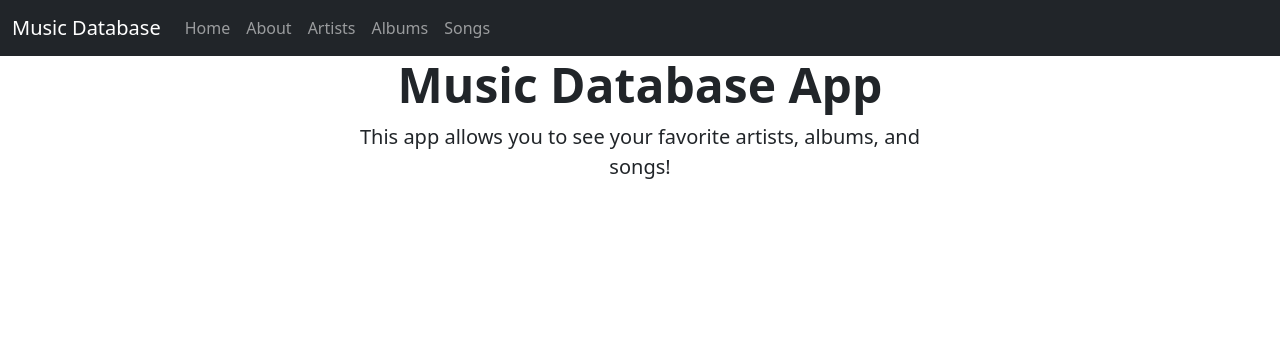
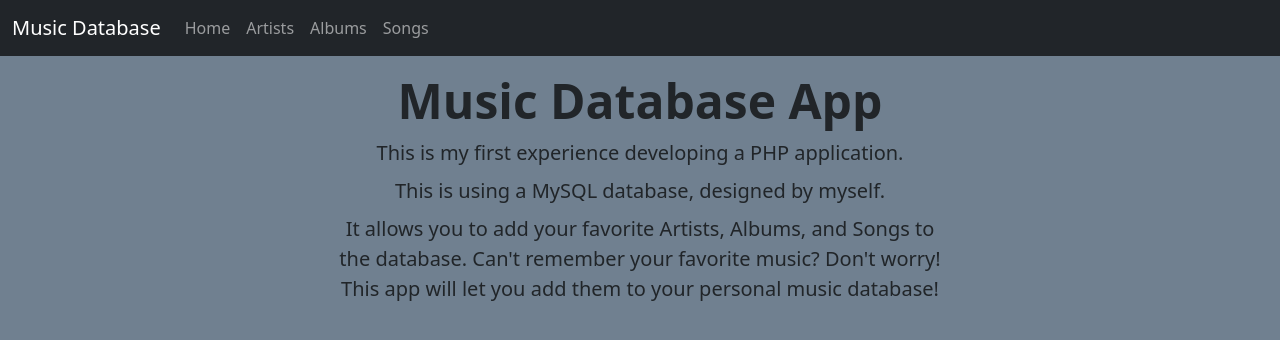
Before and after one commit to mslew/db-final-project, a PHP site: page / in a window 1280 px wide. Shown: the top 340 px of the page. Run offline with PHP 8.4, Linux system fonts and the light colour scheme.

Commit message:
added some color to the home page. may style the rest if I have freetime. deleted about page bc it wasn't necessary.

```diff
--- a/albums.php
+++ b/albums.php
@@ -20,8 +20,7 @@
 
       <div class="collapse navbar-collapse" id="navbar">
         <div class="navbar-nav me-auto mb-2 mb-lg-0">
-          <a class="nav-link" aria-current="page" href="index.html">Home</a>
-          <a class="nav-link" href="about.html">About</a>
+        <a class="nav-link" aria-current="page" href="index.html">Home</a>
           <a class="nav-link" aria-current="players" href="artists.php">Artists</a>
           <a class="nav-link" aria-current="players" href="albums.php">Albums</a>
           <a class="nav-link" aria-current="players" href="songs.php">Songs</a>
--- a/artists.php
+++ b/artists.php
@@ -20,7 +20,6 @@
       <div class="collapse navbar-collapse" id="navbar">
         <div class="navbar-nav me-auto mb-2 mb-lg-0">
           <a class="nav-link" aria-current="page" href="index.html">Home</a>
-          <a class="nav-link" href="about.html">About</a>
           <a class="nav-link" aria-current="players" href="artists.php">Artists</a>
           <a class="nav-link" aria-current="players" href="albums.php">Albums</a>
           <a class="nav-link" aria-current="players" href="songs.php">Songs</a>
--- a/index.html
+++ b/index.html
@@ -1,16 +1,13 @@
 <!doctype html>
 <html lang="en">
 <head>
-  <meta charset="utf-8">
-  <meta name="viewport" content="width=device-width, initial-scale=1">
-
-  <link href="https://cdn.jsdelivr.net/npm/bootstrap@5.0.2/dist/css/bootstrap.min.css" rel="stylesheet"
+    <meta charset="utf-8">
+    <meta name="viewport" content="width=device-width, initial-scale=1">
+    <link href="https://cdn.jsdelivr.net/npm/bootstrap@5.0.2/dist/css/bootstrap.min.css" rel="stylesheet"
     integrity="sha384-EVSTQN3/azprG1Anm3QDgpJLIm9Nao0Yz1ztcQTwFspd3yD65VohhpuuCOmLASjC" crossorigin="anonymous">
-  <title>Music Database</title>
+    <title>Music Database</title>
 </head>
-
-<body>
-
+<body style="background-color:slategray;">
   <nav class="navbar navbar-expand-lg navbar-dark bg-dark" aria-label="Fifth navbar example">
     <div class="container-fluid">
       <a class="navbar-brand" href="#">Music Database</a>
@@ -18,11 +15,9 @@
         aria-controls="navbarsExample05" aria-expanded="false" aria-label="Toggle navigation">
         <span class="navbar-toggler-icon"></span>
       </button>
-
       <div class="collapse navbar-collapse" id="navbar">
         <div class="navbar-nav me-auto mb-2 mb-lg-0">
           <a class="nav-link" aria-current="page" href="index.html">Home</a>
-          <a class="nav-link" href="about.html">About</a>
           <a class="nav-link" aria-current="players" href="artists.php">Artists</a>
           <a class="nav-link" aria-current="players" href="albums.php">Albums</a>
           <a class="nav-link" aria-current="players" href="songs.php">Songs</a>
@@ -30,18 +25,20 @@
       </div>
     </div>
   </nav>
-
   <section class="main">
     <div class="container-fluid">
       <div class="px-4 py-5my-5 text-center">
-        <h1 class="display-5 fw-bold">Music Database App</h1>
+        <h1 class="display-5 fw-bold mt-3">Music Database App</h1>
         <div class="col-lg-6 mx-auto">
-          <p class="lead mb-4">This app allows you to see your favorite artists, albums, and songs!</p>
+          <p class="lead mb-2">This is my first experience developing a PHP application.</p>
+          <p class="lead mb-2">This is using a MySQL database, designed by myself.</p>
+          <p class="lead mb-2">It allows you to add your favorite Artists, Albums, and Songs to the database.
+            Can't remember your favorite music? Don't worry! This app will let you add them to your personal music database!
+          </p>
         </div>
       </div>
     </div>
   </section>
-
   <script src="https://cdn.jsdelivr.net/npm/bootstrap@5.0.2/dist/js/bootstrap.bundle.min.js"
     integrity="sha384-MrcW6ZMFYlzcLA8Nl+NtUVF0sA7MsXsP1UyJoMp4YLEuNSfAP+JcXn/tWtIaxVXM"
     crossorigin="anonymous"></script>
--- a/songs.php
+++ b/songs.php
@@ -20,8 +20,7 @@
 
       <div class="collapse navbar-collapse" id="navbar">
         <div class="navbar-nav me-auto mb-2 mb-lg-0">
-          <a class="nav-link" aria-current="page" href="index.html">Home</a>
-          <a class="nav-link" href="about.html">About</a>
+        <a class="nav-link" aria-current="page" href="index.html">Home</a>
           <a class="nav-link" aria-current="players" href="artists.php">Artists</a>
           <a class="nav-link" aria-current="players" href="albums.php">Albums</a>
           <a class="nav-link" aria-current="players" href="songs.php">Songs</a>
```
Also changed, not shown: about.html (deleted, +0 -49 lines).
